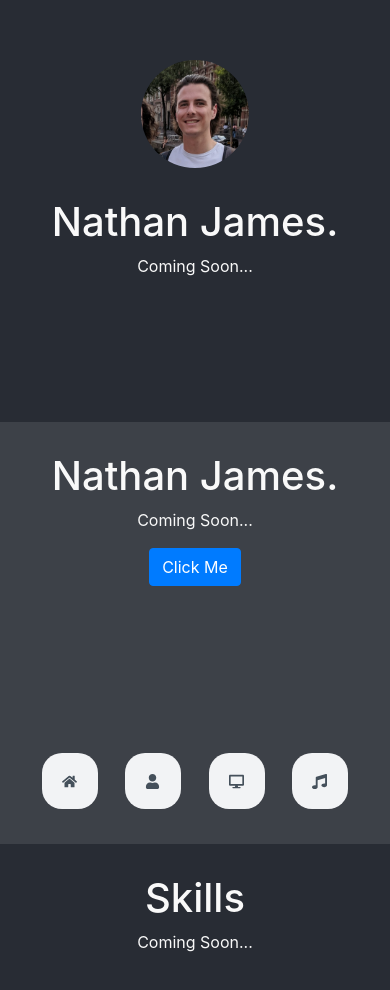
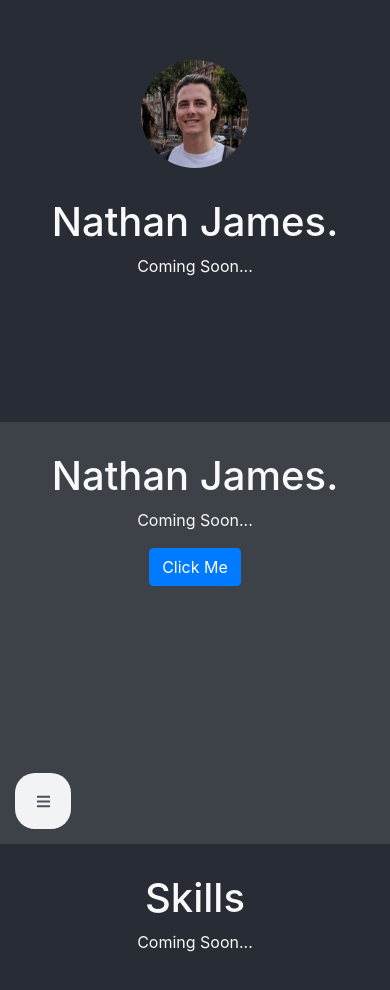
Before and after one commit to Nathanjms/nathanjms-webiste, a React (Create React App) app: page / in a window 390 px wide. Shown: the top 990 px of the page. Built offline with nearby package versions, Linux system fonts and the light colour scheme.

Commit message:
Navbar with toggle on mobile

```diff
--- a/src/components/Navbar.js
+++ b/src/components/Navbar.js
@@ -1,5 +1,5 @@
-import React from 'react';
-import { FaDesktop, FaHome, FaMusic, FaUser } from 'react-icons/fa'
+import React, { useReducer } from 'react';
+import { FaDesktop, FaHome, FaMusic, FaUser, FaBars } from 'react-icons/fa'
 
 // function App() {
 //     return (
@@ -44,16 +44,23 @@ const li = [
 ];
 
 function NavBar() {
+
+    const [hideNav, toggle] = useReducer(
+        (hideNav) => !hideNav,
+        true
+    );
+
     return (
         <>
             <nav className="navBar">
-                <ul className="links">
+                <ul className={hideNav ? "links hide-nav" : "links"}>
                     {
                         li.map((objLink, i) => {
-                            return (<li key={i}><a href={objLink.link}>{objLink.icon}<span>{objLink.text}</span></a></li>)
+                            return (<li key={i}><a className="button-shape" href={objLink.link}>{objLink.icon}<span>{objLink.text}</span></a></li>)
                         })
                     }
                 </ul>
+                <li onClick={toggle} > <button className={hideNav ? "btn button-shape mobile-button" : "btn button-shape mobile-button clicked"}><FaBars /></button></li>
             </nav>
         </>
     );
--- a/src/css/App.css
+++ b/src/css/App.css
@@ -90,6 +90,9 @@ to {
 
 .navBar {
   width: 100%;
+  display: flex;
+  flex-direction: column;
+  align-items: flex-start;
 }
 
 .navBar > ul > li {
@@ -99,45 +102,18 @@ to {
   display: inline;
 }
 
-.navBar a {
+.navBar a  {
   display: flex;
   align-items: center;
-  color: #45505b;
-  padding: 10px 20px;
-  margin-bottom: 20px;
-  transition: 0.3s;
-  font-size: 15px;
-  border-radius: 20px;
-  background: #f2f3f5;
-  height: 56px;
-  width: 100%;
-  overflow: hidden;
-  transition: 0.3s;
-  width: 56px;
   text-decoration: none;
 }
 
-@media (min-width: 768px) {
-  .navBar a span {
-    display: none;
-    color: #fff;
-  }
-  .navBar a:hover span, .navBar li:hover > a span {
-    display: block;
-  }
+.mobile-button {
+  align-items: flex-start;
 }
 
-@media (max-width: 767px) {
-
-  .navBar ul {
-    display: flex;
-    justify-content: space-evenly;
-  }
-  .navBar a span {
-    display: none;
-    color: #fff;
-  }
-
+.navBar a:hover span, .navBar li:hover > a span {
+  display: block;
 }
 
 .navBar a i {
@@ -162,3 +138,51 @@ to {
   width: 100%;
   color: #fff;
 }
+
+.button-shape {
+  color: #45505b;
+  padding: 10px 20px;
+  transition: 0.3s;
+  font-size: 15px;
+  border-radius: 20px;
+  background: #f2f3f5;
+  height: 56px;
+  width: 100%;
+  overflow: hidden;
+  transition: 0.3s;
+  width: 56px;
+}
+
+@media (min-width: 768px) {
+  .navBar a {
+    margin-bottom: 20px;
+  }
+  .navBar a span {
+    display: none;
+    color: #fff;
+  }
+  .navBar a:hover span, .navBar li:hover > a span {
+    display: block;
+  }
+  .mobile-button {
+    display: none;
+  }
+}
+
+@media (max-width: 767px) {
+  .navBar a {
+    margin-bottom: 5px;
+  }
+  .navBar ul {
+    display: flex;
+    flex-direction: column;
+    align-items: flex-start;
+  }
+  .navBar a span {
+    display: none;
+    color: #fff;
+  }
+  .hide-nav {
+    display: none !important;
+  }
+}
```
